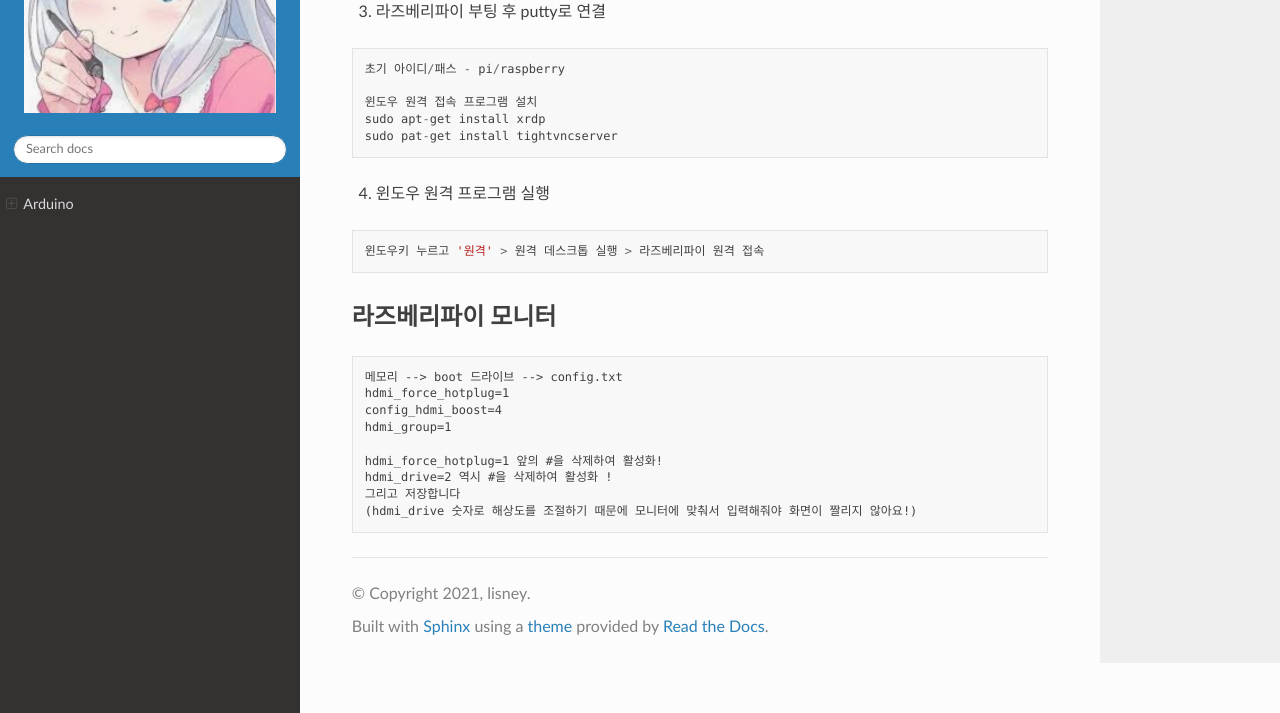
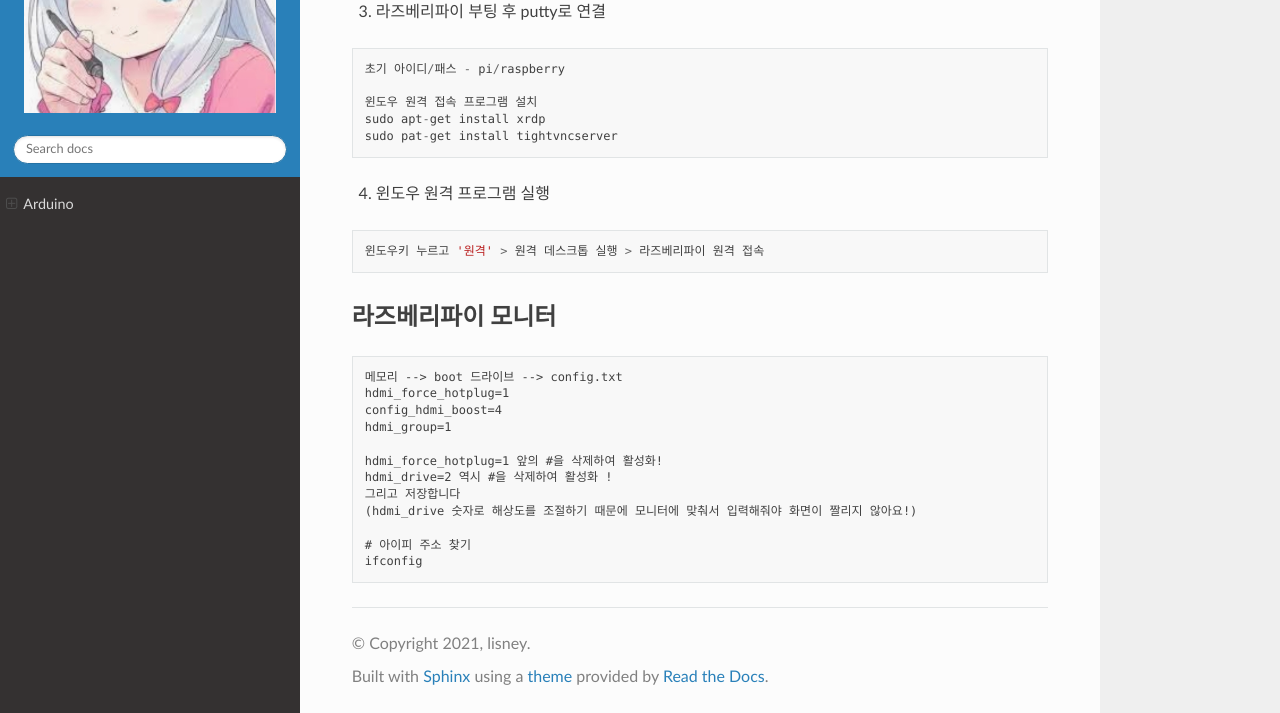
Before and after one commit to lisney/RTD, a Sphinx documentation site: the page built from docs/source/new/Arduino.md, in a window 1280 px wide and 900 px high, scrolled down 5480 px, cut to the strip 187-900 px from the top of the window. Built offline with Sphinx 7.4.7 and the Read the Docs theme 2.0.0, drawn with Linux system fonts in a browser that asks for light colours; pages that are not in the unit, such as notebooks, are missing from menus.

Commit message:
Update Arduino.md

````diff
--- a/docs/source/new/Arduino.md
+++ b/docs/source/new/Arduino.md
@@ -117,4 +117,7 @@ hdmi_force_hotplug=1 앞의 #을 삭제하여 활성화!
 hdmi_drive=2 역시 #을 삭제하여 활성화 !
 그리고 저장합니다
 (hdmi_drive 숫자로 해상도를 조절하기 때문에 모니터에 맞춰서 입력해줘야 화면이 짤리지 않아요!)
+
+# 아이피 주소 찾기
+ifconfig
 ```
````
